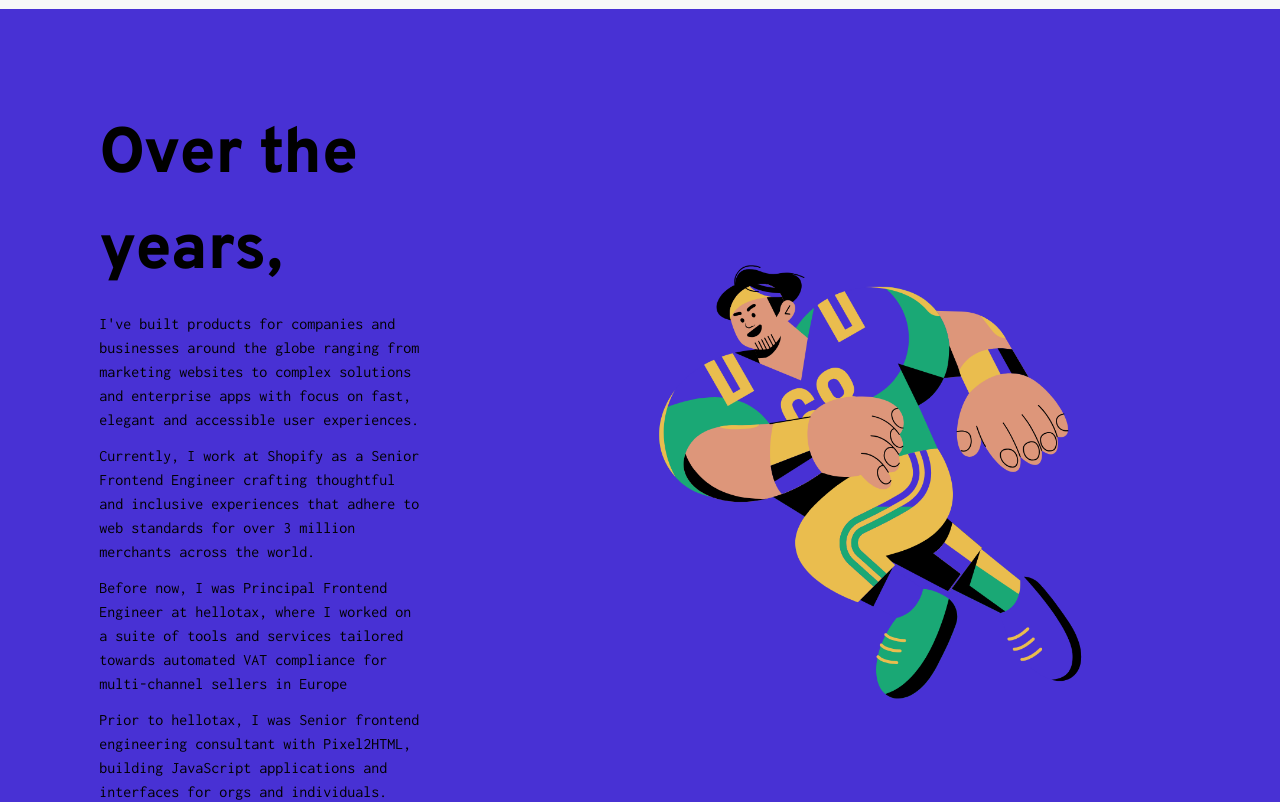
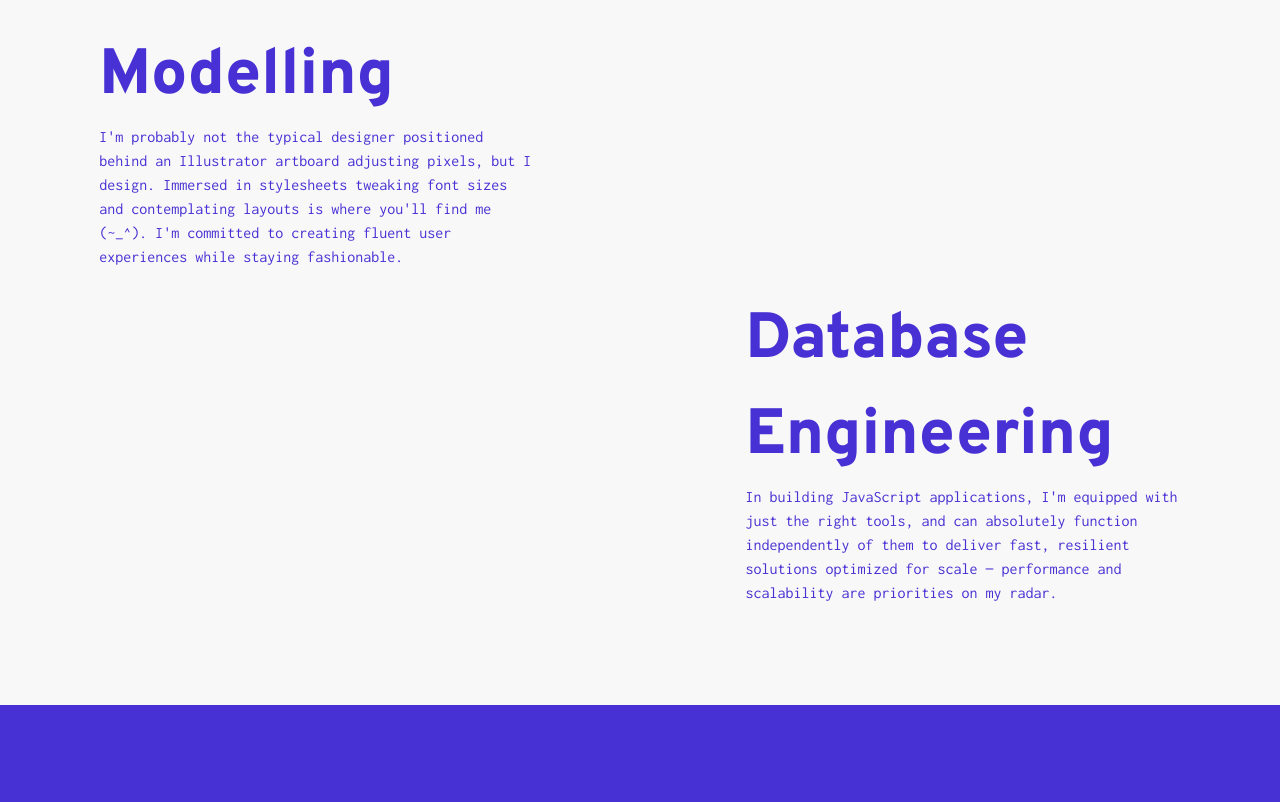
Before and after one commit to Ilesanmi-Erioluwa-Victor/portfolio, a Next.js app: page / in a window 1280 px wide. Shown: the part 1385-2187 px from the top of the page. Built offline with nearby package versions, Linux system fonts and the light colour scheme.

Commit message:
working on contact

```diff
--- a/src/app/page.tsx
+++ b/src/app/page.tsx
@@ -1,5 +1,6 @@
 import Image from "next/image";
 import { Header } from "src/components";
+import Contact from "src/components/Contact";
 import Experience from "src/components/Experience";
 import News from "src/components/News";
 import Roles from "src/components/Roles";
@@ -11,6 +12,7 @@ export default function Home() {
       <Roles />
       <Experience />
       <News />
+      <Contact />
     </>
   );
 }
--- /dev/null
+++ b/src/components/Contact.tsx
@@ -0,0 +1,55 @@
+const Contact = () => {
+  return (
+    <section className="bg-[#f8f8f8fb] py-[calc(4vw_+_3rem)] px-[calc(4vw_+_3rem)] text-[#4831d4] flex flex-col justify-center items-center">
+      <h3 className="text-[3.4rem] font-semibold leading-none">Send me a message!</h3>
+      <p className="text-lg leading-none pt-4 text-black">
+        Got a question or proposal, or just want to say hello? Go ahead.
+      </p>
+      <span className="block w-[30%] bg-[#4831d4] h-[4px] mx-[auto] mt-4 rounded-sm"></span>
+
+      <form className="mt-6 flex flex-col justify-center items-center w-[70%]">
+        <fieldset className="flex justify-between items-center gap-[4rem] w-full">
+          <div className="flex flex-col justify-center items-center w-full">
+            <label htmlFor="name" className="self-start">
+              Your Name
+            </label>
+            <input
+              type="text"
+              name="name"
+              id="name"
+              placeholder="Enter your name"
+              className="w-full p-4 mt-2 bg-transparent border-b-[2px] border-b-[#4831d4] border-solid transition-all"
+            />
+          </div>
+
+          <div className="flex flex-col justify-center items-center w-full">
+            <label htmlFor="name" className="self-start">
+              Your email address
+            </label>
+            <input
+              type="email"
+              name="email"
+              id="email"
+              placeholder="Enter your email address"
+              className="w-full p-4 mt-2 bg-transparent border-b-[2px] border-b-[#4831d4] border-solid transition-all  focus:border-none"
+            />
+          </div>
+        </fieldset>
+        <fieldset>
+          <textarea
+            name="message"
+            id="message"
+            placeholder="Hi, I think we need a design system for our products at Company X. How soon can you hop on to discuss this?
+"
+          ></textarea>
+        </fieldset>
+
+        <button type="submit" className="btn41-44 btn-42 text-center">
+          SHOOT
+        </button>
+      </form>
+    </section>
+  );
+};
+
+export default Contact;
--- a/src/components/Roles.tsx
+++ b/src/components/Roles.tsx
@@ -1,33 +1,56 @@
-import { overpass } from 'src/fonts/fonts';
+import { overpass } from "src/fonts/fonts";
 
 const Roles = () => {
   return (
-    <div className='bg-[#f8f8f8fb] py-[calc(4vw_+_3rem)] px-[calc(4vw_+_3rem)] text-[#4831d4] flex flex-col gap-6 justify-center items-center'>
-      <article className='flex justify-between items-center gap-5'>
-        <div className='w-[41%]'>
+    <div className="bg-[#f8f8f8fb] py-[calc(4vw_+_3rem)] px-[calc(4vw_+_3rem)] text-[#4831d4] flex flex-col gap-6 justify-center items-center">
+      <article className="flex justify-between items-center gap-5">
+        <div className="w-[41%]">
           <h2 className={`${overpass.className} text-[4rem]`}>Design</h2>
           <p>
-            I'm probably not the typical designer positioned behind an
-            Illustrator artboard adjusting pixels, but I design. Immersed in
-            stylesheets tweaking font sizes and contemplating layouts is where
-            you'll find me (~_^). I'm committed to creating fluent user
-            experiences while staying fashionable.
+            I'm probably not the typical designer positioned behind an Illustrator artboard
+            adjusting pixels, but I design. Immersed in stylesheets tweaking font sizes and
+            contemplating layouts is where you'll find me (~_^). I'm committed to creating fluent
+            user experiences while staying fashionable.
           </p>
         </div>
-        <div className='w-[59%]'></div>
+        <div className="w-[59%]"></div>
       </article>
 
-      <article className='flex justify-between items-center gap-5 flex-row-reverse'>
-        <div className='w-[41%]'>
+      <article className="flex justify-between items-center gap-5 flex-row-reverse">
+        <div className="w-[41%]">
           <h2 className={`${overpass.className} text-[4rem]`}>Engineering</h2>
           <p>
-            In building JavaScript applications, I'm equipped with just the
-            right tools, and can absolutely function independently of them to
-            deliver fast, resilient solutions optimized for scale — performance
-            and scalabilty are priorities on my radar.
+            In building JavaScript applications, I'm equipped with just the right tools, and can
+            absolutely function independently of them to deliver fast, resilient solutions optimized
+            for scale — performance and scalabilty are priorities on my radar.
           </p>
         </div>
-        <div className='w-[59%]'></div>
+        <div className="w-[59%]"></div>
+      </article>
+
+      <article className="flex justify-between items-center gap-5">
+        <div className="w-[41%]">
+          <h2 className={`${overpass.className} text-[4rem]`}>Database Modelling</h2>
+          <p>
+            I'm probably not the typical designer positioned behind an Illustrator artboard
+            adjusting pixels, but I design. Immersed in stylesheets tweaking font sizes and
+            contemplating layouts is where you'll find me (~_^). I'm committed to creating fluent
+            user experiences while staying fashionable.
+          </p>
+        </div>
+        <div className="w-[59%]"></div>
+      </article>
+
+      <article className="flex justify-between items-center gap-5 flex-row-reverse">
+        <div className="w-[41%]">
+          <h2 className={`${overpass.className} text-[4rem]`}>Database Engineering</h2>
+          <p>
+            In building JavaScript applications, I'm equipped with just the right tools, and can
+            absolutely function independently of them to deliver fast, resilient solutions optimized
+            for scale — performance and scalability are priorities on my radar.
+          </p>
+        </div>
+        <div className="w-[59%]"></div>
       </article>
     </div>
   );
```
